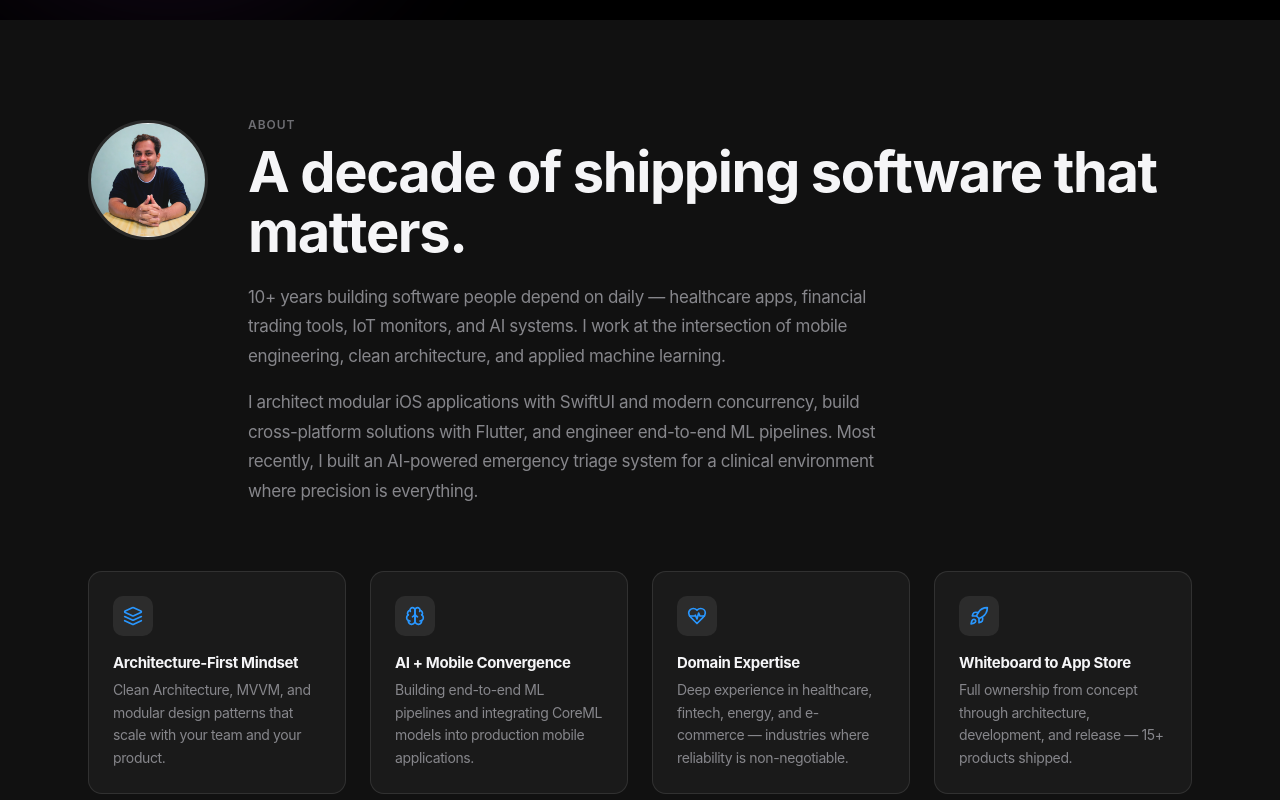
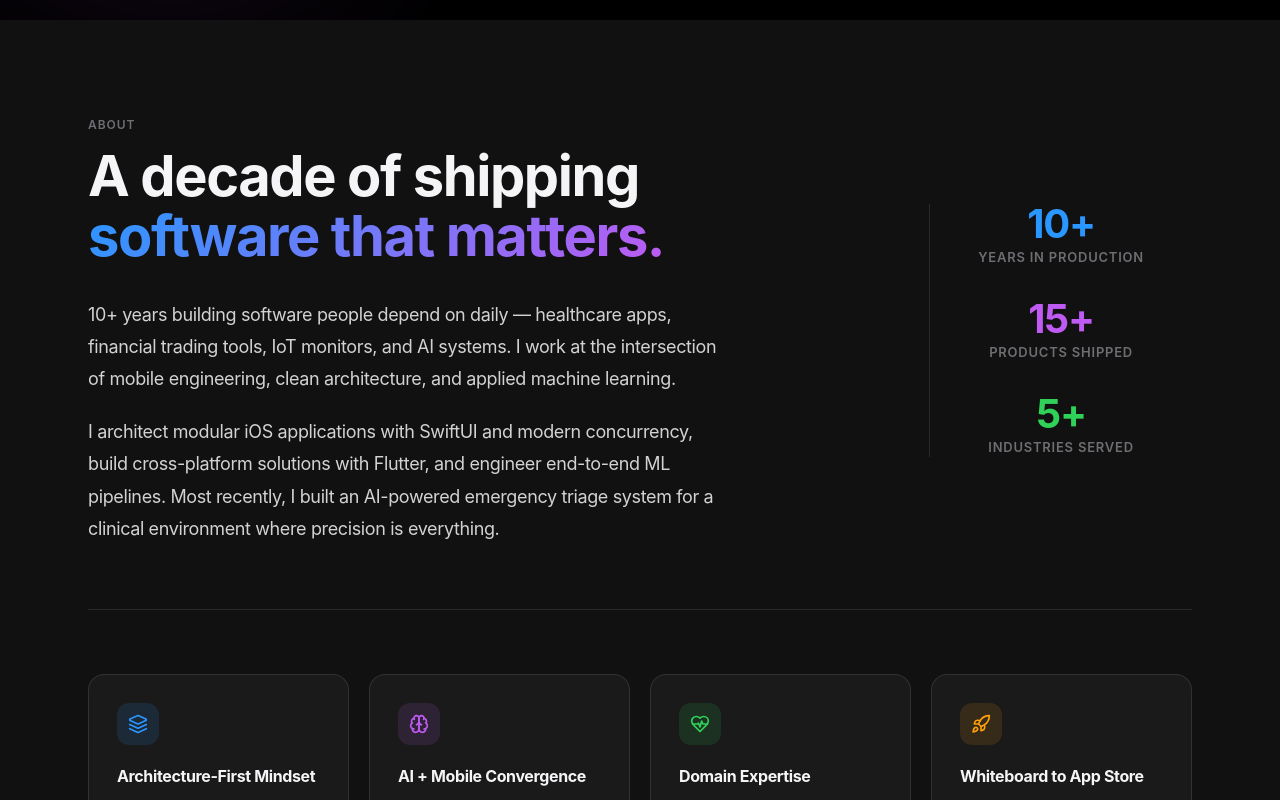
Before and after one commit to shaqir/sakir-portfolio-website, a React (Vite) app: page / in a window 1280 px wide. Shown: the part 780-1580 px from the top of the page. Built offline with nearby package versions, Linux system fonts and the light colour scheme.

Commit message:
feat: redesign About section with gradient headline, stats column, and highlight cards

```diff
--- a/src/sections/About.css
+++ b/src/sections/About.css
@@ -1,42 +1,80 @@
 /* ═══════════════════════════════════════════
-   ABOUT — photo + header side-by-side,
-   highlight cards below
+   ABOUT — redesigned with color accents,
+   stats row, and vibrant highlight cards
    ═══════════════════════════════════════════ */
 
-.about__top {
-  display: grid;
-  grid-template-columns: auto 1fr;
-  gap: 2.5rem;
-  align-items: start;
-  margin-bottom: 4rem;
+.about__headline-gradient {
+  background: linear-gradient(135deg, var(--gradient-blue), var(--gradient-purple));
+  -webkit-background-clip: text;
+  -webkit-text-fill-color: transparent;
+  background-clip: text;
 }
 
-.about__photo {
-  width: 120px;
-  height: 120px;
-  border-radius: 50%;
-  object-fit: cover;
-  border: 3px solid var(--border);
-  margin-top: 0.25rem;
+/* ─── Content: left (heading + prose) + right (stats) ─── */
+
+.about__content {
+  display: grid;
+  grid-template-columns: 1fr auto;
+  gap: 4rem;
+  align-items: center;
+  margin-bottom: 4rem;
+  padding-bottom: 4rem;
+  border-bottom: 1px solid var(--border);
 }
 
-.about__header .section-eyebrow {
-  margin-bottom: 0.5rem;
+.about__left .section-eyebrow {
+  margin-bottom: 0.75rem;
 }
 
-.about__header .section-headline {
-  margin-bottom: 1.25rem;
+.about__left .section-headline {
+  margin-bottom: 2rem;
 }
 
 .about__prose p {
-  color: var(--text-secondary);
-  font-size: 1.0625rem;
-  line-height: 1.75;
+  color: var(--text-primary);
+  font-size: 1.125rem;
+  line-height: 1.8;
   max-width: 640px;
+  opacity: 0.85;
 }
 
 .about__prose p + p {
-  margin-top: 1rem;
+  margin-top: 1.25rem;
+}
+
+/* ─── Stats column ─── */
+
+.about__stats {
+  display: flex;
+  flex-direction: column;
+  align-items: center;
+  gap: 2rem;
+  padding: 0 3rem;
+  border-left: 1px solid var(--border);
+}
+
+.about__stat {
+  display: flex;
+  flex-direction: column;
+  align-items: center;
+  text-align: center;
+  gap: 0.25rem;
+}
+
+.about__stat-number {
+  font-family: var(--font-display);
+  font-size: 2.5rem;
+  font-weight: 700;
+  letter-spacing: -0.03em;
+  line-height: 1;
+}
+
+.about__stat-label {
+  font-size: 0.8125rem;
+  font-weight: 600;
+  color: var(--text-tertiary);
+  text-transform: uppercase;
+  letter-spacing: 0.06em;
 }
 
 /* ─── Highlight cards ─── */
@@ -44,45 +82,71 @@
 .about__highlights {
   display: grid;
   grid-template-columns: repeat(4, 1fr);
-  gap: 1.5rem;
+  gap: 1.25rem;
 }
 
 .about__highlight {
-  padding: 1.5rem;
-  border-radius: 14px;
+  padding: 1.75rem;
+  border-radius: 16px;
   background: var(--card-bg);
   border: 1px solid var(--border);
-  transition: border-color var(--transition-base), transform var(--transition-base);
+  transition: all 0.4s var(--ease-out-expo);
+  position: relative;
+  overflow: hidden;
+}
+
+.about__highlight::before {
+  content: '';
+  position: absolute;
+  top: 0;
+  left: 0;
+  right: 0;
+  height: 2px;
+  background: var(--highlight-accent);
+  opacity: 0;
+  transition: opacity 0.4s var(--ease-out-expo);
 }
 
 .about__highlight:hover {
-  border-color: var(--accent);
-  transform: translateY(-2px);
+  border-color: color-mix(in srgb, var(--highlight-accent) 40%, transparent);
+  transform: translateY(-4px);
+  box-shadow: 0 12px 40px color-mix(in srgb, var(--highlight-accent) 10%, transparent);
+}
+
+.about__highlight:hover::before {
+  opacity: 1;
 }
 
 .about__highlight-icon {
   display: flex;
   align-items: center;
   justify-content: center;
-  width: 40px;
-  height: 40px;
-  border-radius: 10px;
-  background: var(--tag-bg);
-  color: var(--accent);
-  margin-bottom: 1rem;
+  width: 42px;
+  height: 42px;
+  border-radius: 12px;
+  background: color-mix(in srgb, var(--highlight-accent) 12%, transparent);
+  color: var(--highlight-accent);
+  margin-bottom: 1.25rem;
+  transition: all 0.4s var(--ease-out-expo);
+}
+
+.about__highlight:hover .about__highlight-icon {
+  background: color-mix(in srgb, var(--highlight-accent) 20%, transparent);
+  transform: scale(1.05);
 }
 
 .about__highlight-title {
-  font-size: 0.9375rem;
+  font-family: var(--font-display);
+  font-size: 1rem;
   font-weight: 700;
   color: var(--text-primary);
-  margin-bottom: 0.35rem;
+  margin-bottom: 0.5rem;
 }
 
 .about__highlight-desc {
   font-size: 0.875rem;
   color: var(--text-secondary);
-  line-height: 1.6;
+  line-height: 1.65;
 }
 
 /* ─── Responsive ─── */
@@ -91,19 +155,38 @@
   .about__highlights {
     grid-template-columns: repeat(2, 1fr);
   }
+
+  .about__content {
+    gap: 3rem;
+  }
+
+  .about__stats {
+    padding-left: 3rem;
+  }
 }
 
 @media (max-width: 768px) {
-  .about__top {
+  .about__content {
     grid-template-columns: 1fr;
-    justify-items: center;
-    text-align: center;
-    gap: 1.5rem;
+    gap: 2.5rem;
   }
 
-  .about__photo {
-    width: 100px;
-    height: 100px;
+  .about__stats {
+    flex-direction: row;
+    padding-left: 0;
+    border-left: none;
+    border-top: 1px solid var(--border);
+    padding-top: 2rem;
+    justify-content: space-between;
+  }
+
+  .about__stat {
+    align-items: center;
+    text-align: center;
+  }
+
+  .about__stat-number {
+    font-size: 2rem;
   }
 
   .about__prose p {
--- a/src/sections/About.jsx
+++ b/src/sections/About.jsx
@@ -1,8 +1,9 @@
 import { useScrollReveal } from '@hooks'
 import { aboutText, aboutHighlights } from '@data/siteData'
 import { SectionIcon } from '@components/Icons'
-import profilePhoto from '@assets/profile.png'
 import './About.css'
+
+const highlightColors = ['#2997ff', '#bf5af2', '#30d158', '#ff9f0a']
 
 export default function About() {
   const ref = useScrollReveal()
@@ -10,28 +11,50 @@ export default function About() {
   return (
     <section id="about" className="section section--alt" ref={ref}>
       <div className="container">
-        <div className="about__top reveal--blur">
-          <img
-            src={profilePhoto}
-            alt="Sakir Saiyed"
-            className="about__photo"
-            width="140"
-            height="140"
-          />
-          <div className="about__header">
+        <div className="about__content reveal--blur">
+          <div className="about__left">
             <p className="section-eyebrow">About</p>
-            <h2 className="section-headline">A decade of shipping software that matters.</h2>
+            <h2 className="section-headline">
+              A decade of shipping
+              <br />
+              <span className="about__headline-gradient">software that matters.</span>
+            </h2>
             <div className="about__prose">
               {aboutText.map((text, i) => (
                 <p key={i}>{text}</p>
               ))}
             </div>
           </div>
+
+          <div className="about__stats">
+            <div className="about__stat">
+              <span className="about__stat-number" style={{ color: '#2997ff' }}>
+                10+
+              </span>
+              <span className="about__stat-label">Years in Production</span>
+            </div>
+            <div className="about__stat">
+              <span className="about__stat-number" style={{ color: '#bf5af2' }}>
+                15+
+              </span>
+              <span className="about__stat-label">Products Shipped</span>
+            </div>
+            <div className="about__stat">
+              <span className="about__stat-number" style={{ color: '#30d158' }}>
+                5+
+              </span>
+              <span className="about__stat-label">Industries Served</span>
+            </div>
+          </div>
         </div>
 
         <div className="about__highlights" data-stagger>
-          {aboutHighlights.map((item) => (
-            <div className="about__highlight reveal--scale" key={item.title}>
+          {aboutHighlights.map((item, i) => (
+            <div
+              className="about__highlight reveal--scale"
+              key={item.title}
+              style={{ '--highlight-accent': highlightColors[i] }}
+            >
               <span className="about__highlight-icon">
                 <SectionIcon name={item.icon} size={20} />
               </span>
```
